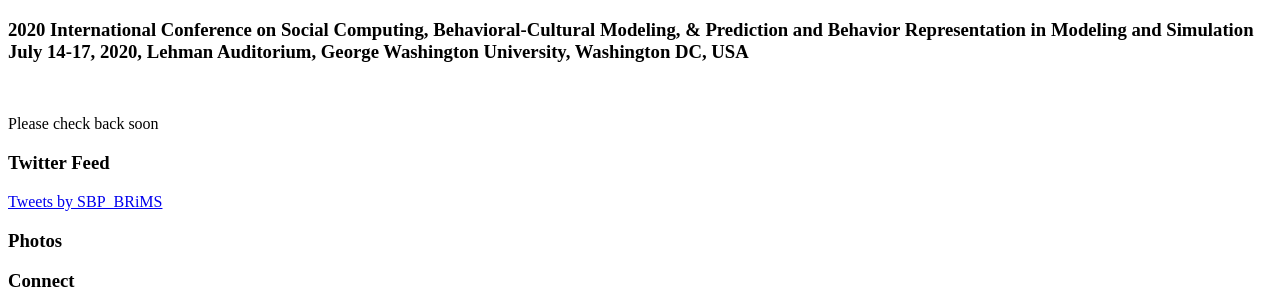
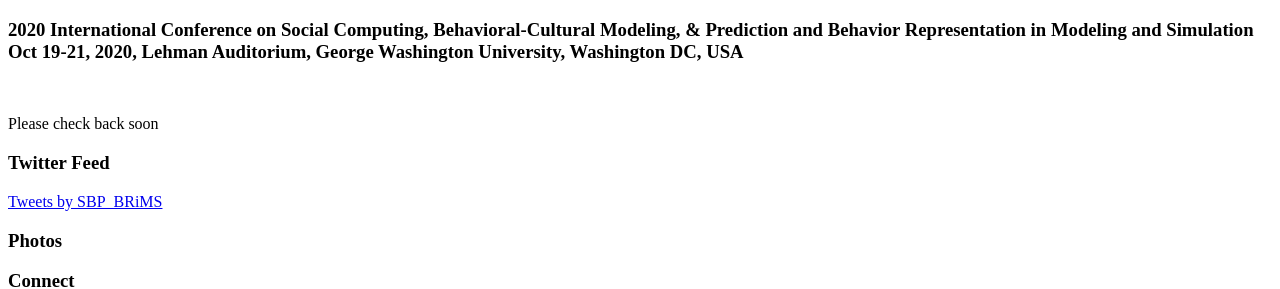
Before and after one commit to ludwigwittgenstein2/2020, a plain HTML site: page publishersTable/index.html in a window 1280 px wide. Shown: the top 289 px of the page. Drawn offline with Linux system fonts and the light colour scheme; a script that the page names is missing.

Commit message:
Oct 19-21
Oct 19-21

```diff
--- a/publishersTable/index.html
+++ b/publishersTable/index.html
@@ -10,7 +10,7 @@
 
                      <h3>
 						2020 International Conference on Social Computing, Behavioral-Cultural Modeling, & Prediction and Behavior Representation in Modeling and Simulation <br />
-						July 14-17, 2020, Lehman Auditorium, George Washington University, Washington DC, USA
+						Oct 19-21, 2020, Lehman Auditorium, George Washington University, Washington DC, USA
 					</h3>
                     <br/>
 					<p>Please check back soon</p>
```
